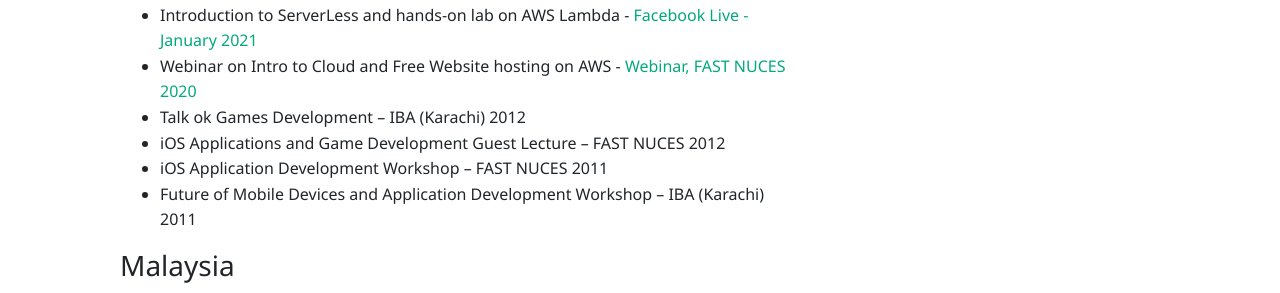
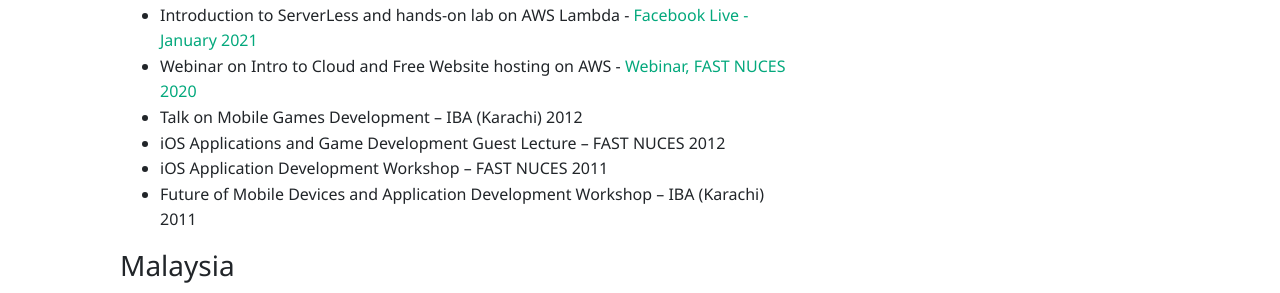
Before and after one commit to husyn/husyn.dev, a Jekyll site: the page built from _pages/events.md, in a window 1280 px wide and 980 px high. Shown: the part 267-560 px from the top of the window. Built offline with Jekyll 4.4.1, drawn with Linux system fonts in a browser that asks for light colours; nearby versions of some CDN libraries.

Commit message:
Fixed typo

```diff
--- a/_pages/events.md
+++ b/_pages/events.md
@@ -11,7 +11,7 @@
 
 - Introduction to ServerLess and hands-on lab on AWS Lambda - [Facebook Live - January 2021](https://www.facebook.com/events/168729428369834/)
 - Webinar on Intro to Cloud and Free Website hosting on AWS - [Webinar, FAST NUCES 2020](https://www.facebook.com/FASTNUCESKHI/photos/pcb.3745980845517140/3745980618850496)
--	Talk ok Games Development – IBA (Karachi) 2012
+-	Talk on Mobile Games Development – IBA (Karachi) 2012
 -	iOS Applications and Game Development Guest Lecture – FAST NUCES 2012
 - iOS Application Development Workshop – FAST NUCES 2011
 -	Future of Mobile Devices and Application Development Workshop – IBA (Karachi) 2011
```
